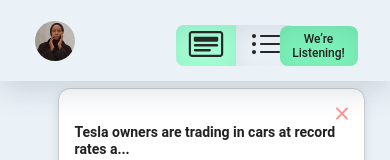
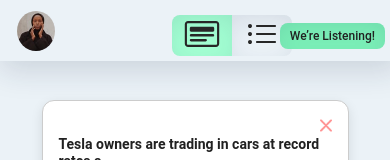
Before and after one commit to Chandramouli2022/newsify, a React (Vite) app: page / in a window 390 px wide. Shown: the top 160 px of the page. Built offline with nearby package versions, Linux system fonts and the light colour scheme.

Commit message:
enhanced the responsive design12

```diff
--- a/src/App.css
+++ b/src/App.css
@@ -316,11 +316,10 @@ body {
     display: grid;
     grid-template-columns: 1fr;
     gap: 16px;
-    padding: 0 16px;
     overflow-y: auto;
     width: 100%;
     margin: auto;
-    margin-top: 20%;
+    margin-top: 23%;
     justify-content: center;
   }
 
@@ -339,7 +338,7 @@ body {
     }
   }
   .cards-list {
-    margin-top: 20%;
+    margin-top: 23%;
     width: 100%;
   }
   .card2 {
--- a/src/styles/SideBar.css
+++ b/src/styles/SideBar.css
@@ -148,26 +148,26 @@
     width: 100%;
     min-height: auto;
     flex-direction: row;
-    justify-content: space-around;
-    padding: 10px 0;
+    justify-content: space-between;
     position: fixed;
     top: 0;
     left: 0;
     right: 0;
     z-index: 1000;
+    padding: 5px;
   }
 
   .user,
   .view-toggle,
   .feedback {
-    width: 20%;
+    width: auto;
     margin-top: 0;
-    padding: 5px;
+    padding: 0px 10px;
     box-shadow: none;
     background: transparent;
   }
   .view-toggle {
-    width: 10%;
+    width: 3%;
   }
   .toggle-image2,
   .toggle-image2 {
```
